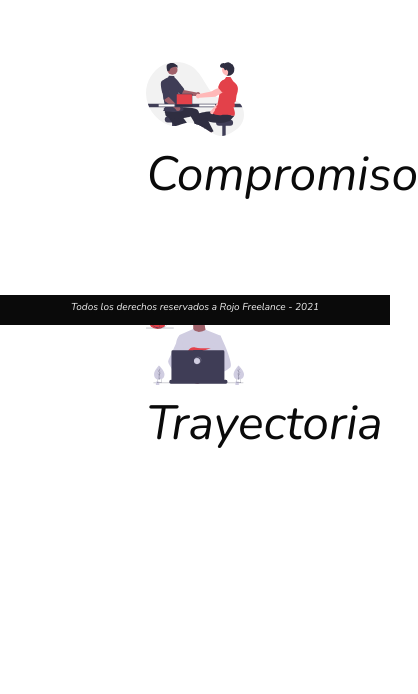
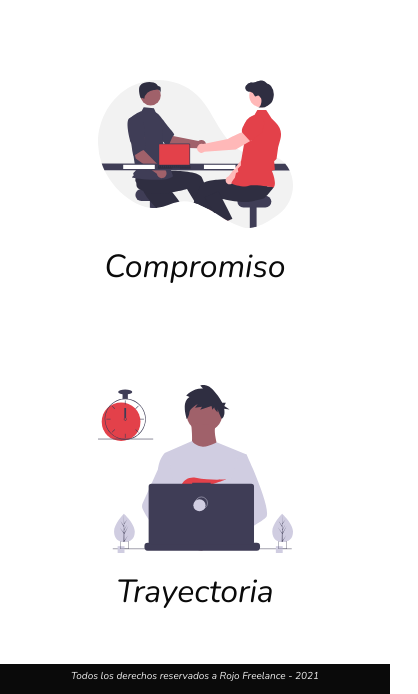
Before and after one commit to SantiRojo/RojoFreelance-ProyectoFinal, a website: page index.html in a window 390 px wide. Shown: the part 739-1433 px from the top of the page, 418 px wide, since content can reach past the window. Before the commit the page ends 1200 px from the top, so only its background shows below. Drawn offline with nearby package versions, Linux system fonts and the light colour scheme.

Commit message:
Finalicé estilos y responsive del Home

```diff
--- a/scss/_tipografia.scss
+++ b/scss/_tipografia.scss
@@ -33,7 +33,7 @@
     padding: 5px;
     color: $color-6;
     font-family: 'Nunito', sans-serif;
-    font-size: 10px;
+    font-size: 15px;
     font-weight: 100;
     font-style: italic;
     text-align: center;
--- a/scss/main.scss
+++ b/scss/main.scss
@@ -32,13 +32,12 @@ main {
     @include title
 }
 
+/* Estilos Home */
 .subtitulo-home {
     margin-top: 10px;
-    display: inline-block;
+    display: inline;
     @include subtitle
 }
-
-// Home
 .contenedor-home {
     margin: 45px 0px;
     padding: 0px;
@@ -56,11 +55,13 @@ main {
 
 }
 
-// Imagenes home
+/* Imagenes home */
 
 .ilustracion-home {
     @include img-home
 }
+
+
 /*Estilo footer*/
 footer {
     margin-top: 50px;
@@ -83,8 +84,35 @@ footer {
         "footer";
     }
     .contenedor-home {
+        height: 100%;
+        margin: 0px;
         flex-direction: column;
         justify-content:space-between;
         align-items: center;
     }
+    .contenedor-home__hijo {
+        width: 100%;
+    }
+    .ilustracion-home{
+        width: 50%;
+        height: 50%;
+        align-self: center;
+    }
+    .subtitulo-home {
+        margin-top: 20px;
+    }
+    footer {
+        margin: 0px;
+    }
 }
+
+@media (max-width: 425px) {
+    .subtitulo-home {
+        font-size: 2em;
+    }
+    footer {
+        p{
+            font-size: 10px;
+        }
+    }
+}
```
Also changed, not shown: css/main.css.
